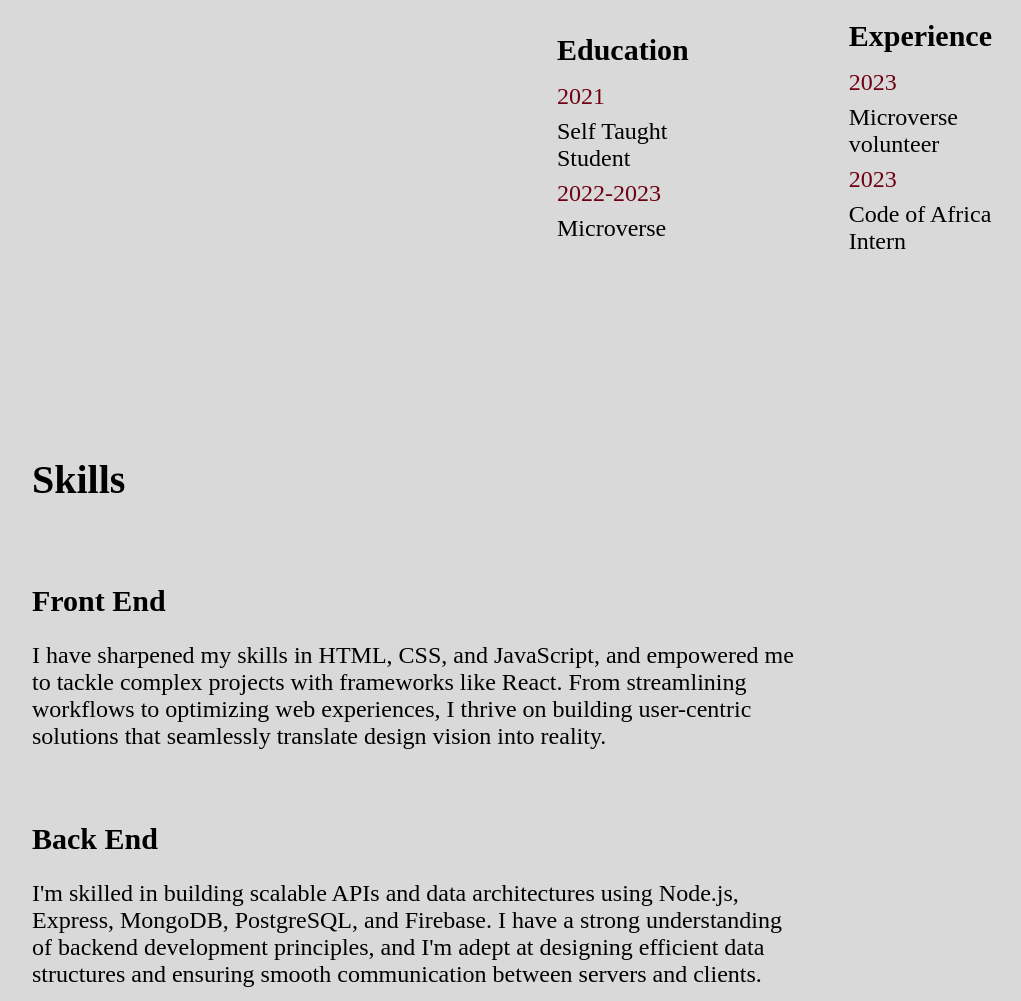
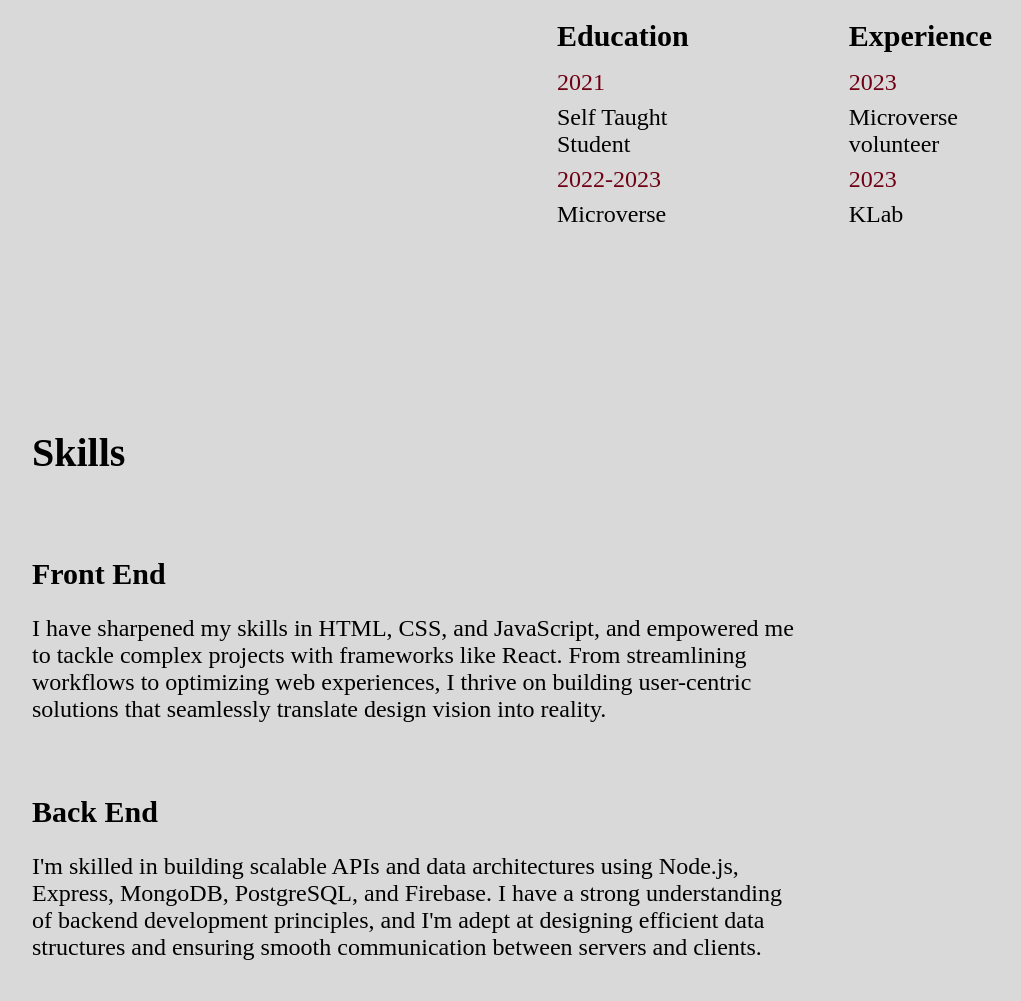
Before and after one commit to Irirwanirira/my-brand, a website with bundled scripts: page src/index.html in a window 1280 px wide. Shown: the part 1430-2431 px from the top of the page, without its empty margins (128-1149 px from the left). Built offline with nearby package versions, Linux system fonts and the light colour scheme; no server answers; a web font is replaced by a local one.

Commit message:
Add read me

```diff
--- a/src/index.html
+++ b/src/index.html
@@ -73,6 +73,7 @@
                             <h4>2022-2023</h4>
                             <p>Microverse</p>
                         </div>
+
                     </div>
                     <div class="experience">
                         <h2>Experience</h2>
@@ -82,8 +83,9 @@
                         </div>
                         <div class="info">
                             <h4>2023</h4>
-                            <p>Code of Africa Intern</p>
+                            <p>KLab</p>
                         </div>
+
                     </div>
                 </div>
             </div>
```
Also changed, not shown: README.md, src/image/bloview.png (added), src/image/cal.png (added), src/image/commentandlike.png (added), src/image/library.png (added), src/image/login.png (added), src/image/mybrand.png (added), src/image/netFlix.png (added), src/image/rockets.png (added), src/image/sinup.png (added), src/image/tracker.png (added), 1 other file.
